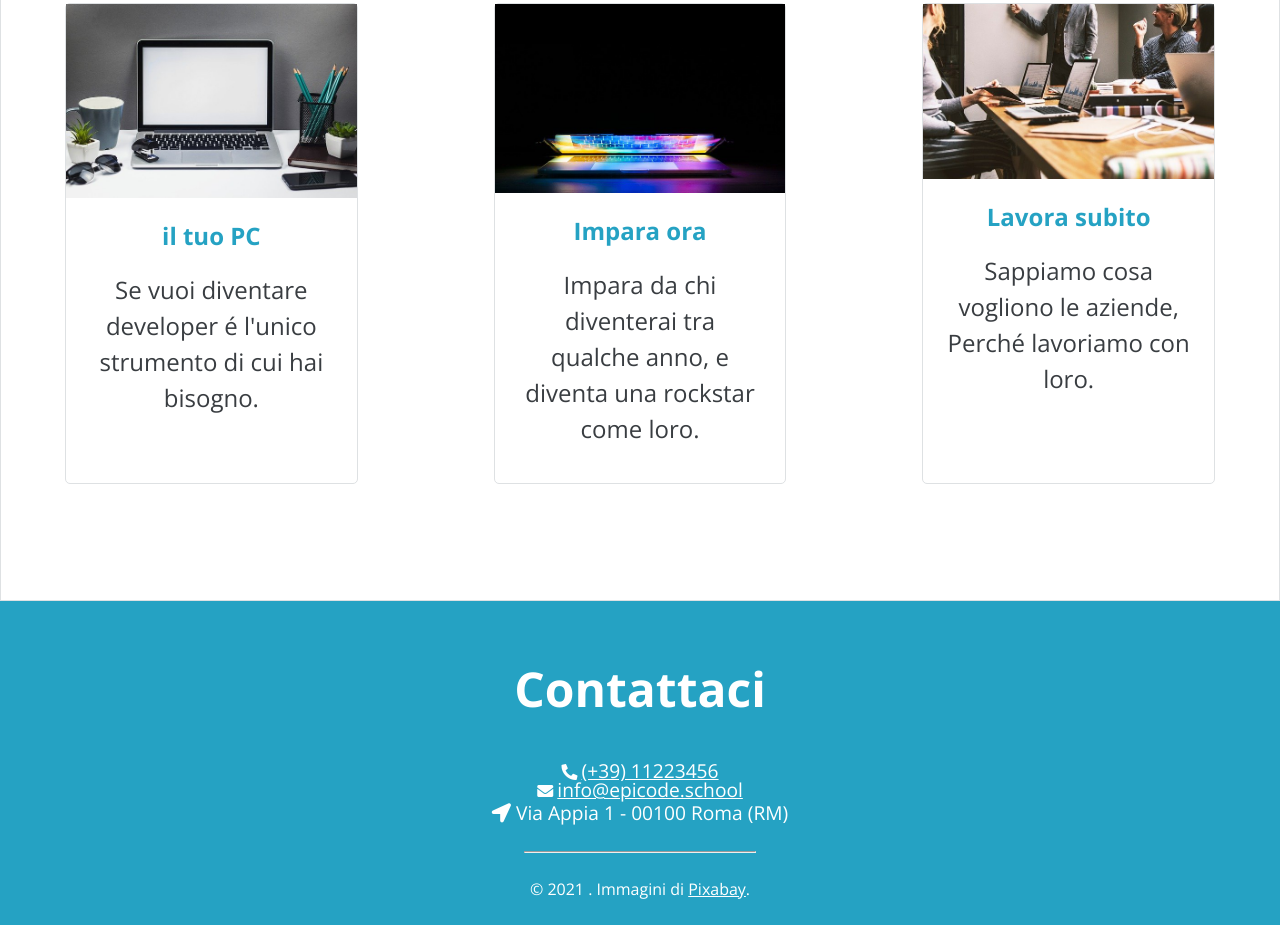
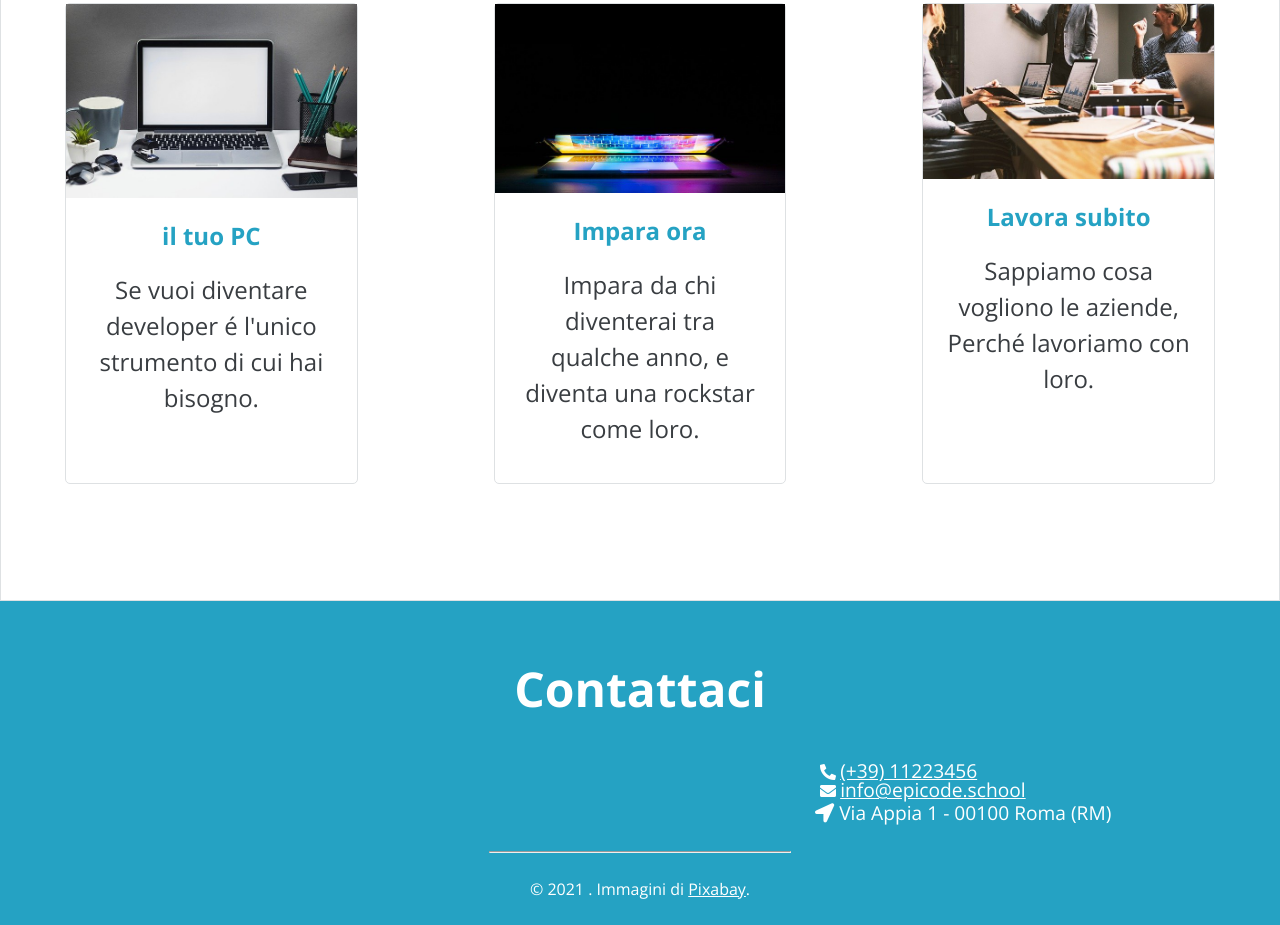
Before and after one commit to UnluckyRio/U1-W1-D5, a plain HTML site: page index-desktop.html in a window 1280 px wide. Shown: the part 2608-3533 px from the top of the page. Drawn offline with nearby package versions, Linux system fonts and the light colour scheme.

Commit message:
update
up

```diff
--- a/assets/css/style-desktop.css
+++ b/assets/css/style-desktop.css
@@ -189,13 +189,19 @@ footer {
   padding-top: 1em;
   margin-bottom: 1em;
 }
+.footer-content {
+  margin-left: 820px;
+
+  text-align: left;
+}
 .a-footer {
   text-align: center;
   font-size: 1.2em;
   color: white;
 }
 .p-footer {
-  text-align: center;
+  text-align: left;
+  margin-left: -5px;
   margin-top: 0%;
   margin-bottom: 1.2em;
   font-size: 1.2em;
@@ -203,7 +209,7 @@ footer {
 }
 .copyright {
   text-align: center;
-  width: 18%;
+  width: 300px;
   color: white;
 }
 .p-copyright {
--- a/index-desktop.html
+++ b/index-desktop.html
@@ -112,6 +112,7 @@
     <!-- FOOTER -->
     <footer>
       <h1 class="footer-title">Contattaci</h1>
+      <div class="footer-content">
         <i class="fas fa-phone-alt"></i>
         <a href="#" class="a-footer"> (+39) 11223456</a>
         <br />
@@ -122,6 +123,7 @@
         <p class="p-footer">
           <i class="fas fa-location-arrow"></i> Via Appia 1 - 00100 Roma (RM)
         </p>
+      </div>
       <!-- Copyright -->
       <hr class="copyright" />
       <p class="p-copyright">
```
Lines whose indentation alone changed are shown as unchanged.
